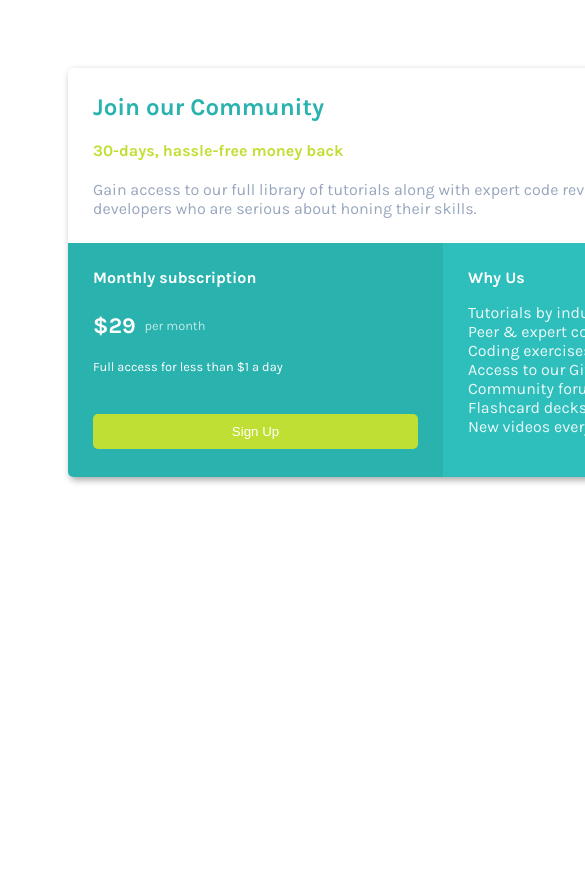
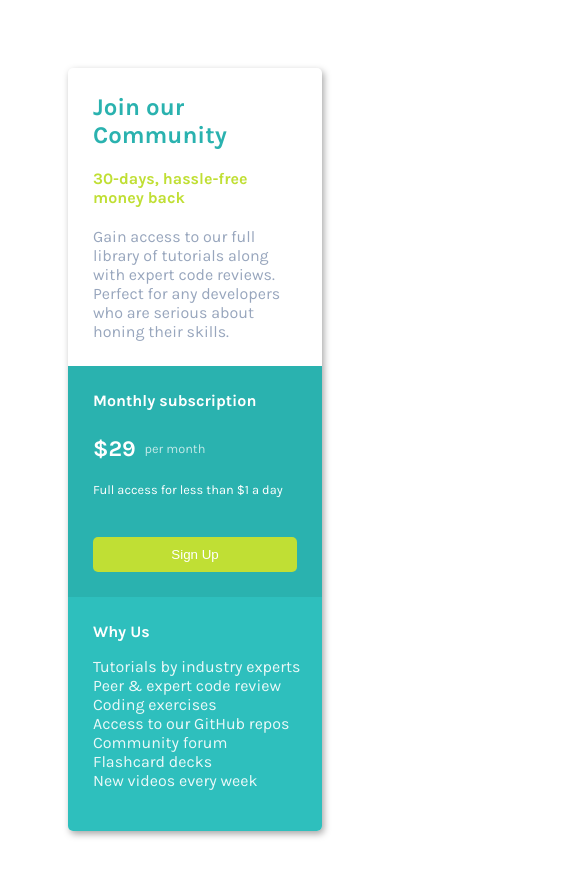
Before and after one commit to AleandroPresta/price-grid, a plain HTML site: page index.html in a window 390 px wide. Shown: the top 876 px of the page, 585 px wide, since content can reach past the window. Before the commit the page ends 844 px from the top, so only its background shows below. Drawn offline with Linux system fonts and the light colour scheme.

Commit message:
Corrections on the responsive design

```diff
--- a/styles.css
+++ b/styles.css
@@ -124,9 +124,21 @@ ul {
   device, instead of being side by side.
 
 */
+
 @media (max-width: 650px) {
   #bottom-left-section, #bottom-right-section, #card {
-    width: 100;
+    width: 100%;
     height: auto;
   }
+  #bottom-section {
+    flex-direction: column;
+  }
+  #bottom-right-section {
+    padding-top: 25px;
+  }
+  button {
+    width: calc(100% - 50px); /* Adjust button width */
+    margin-right: auto; /* Center button horizontally */
+    margin-left: auto;
+  }
 }
```
